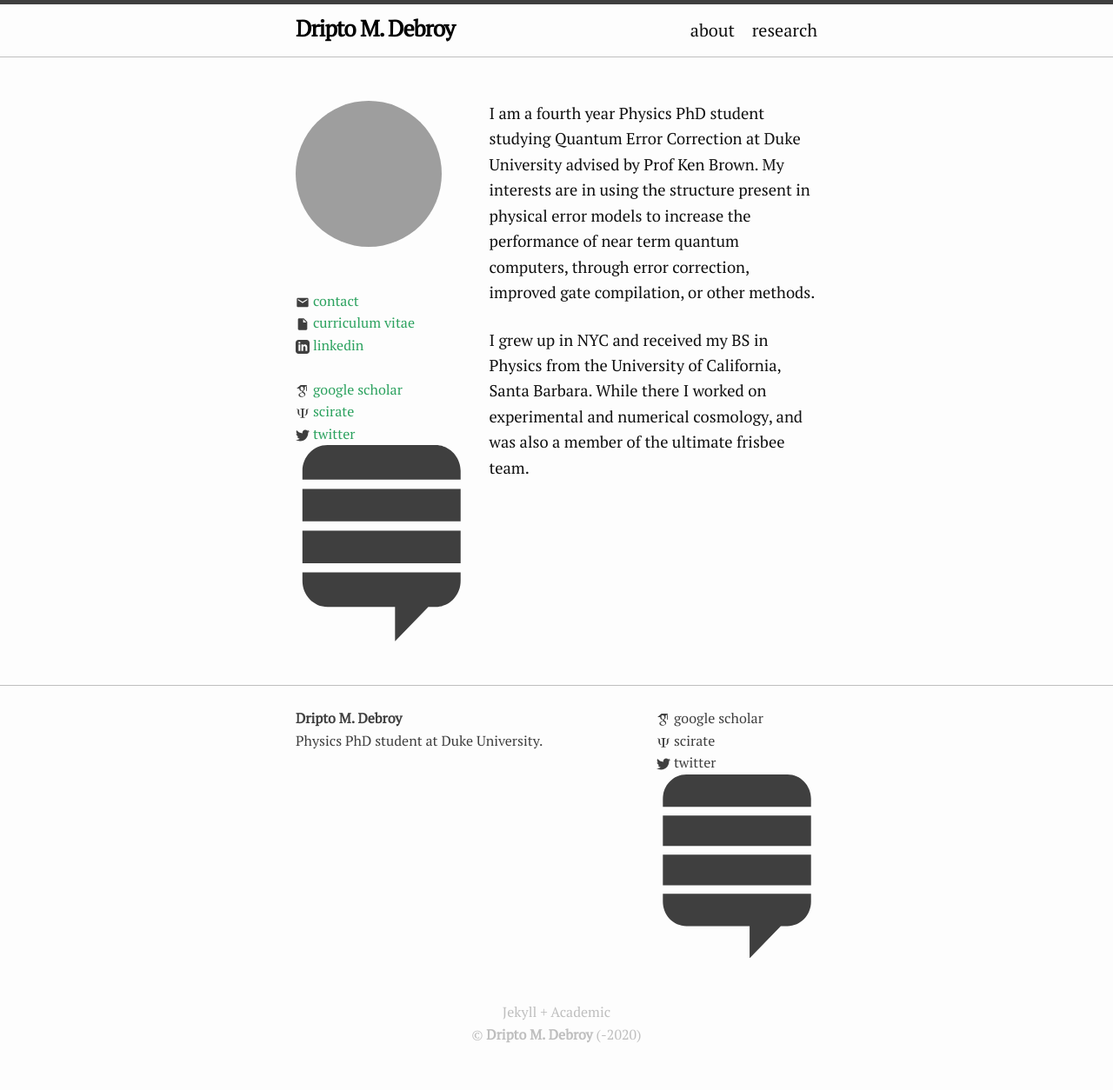
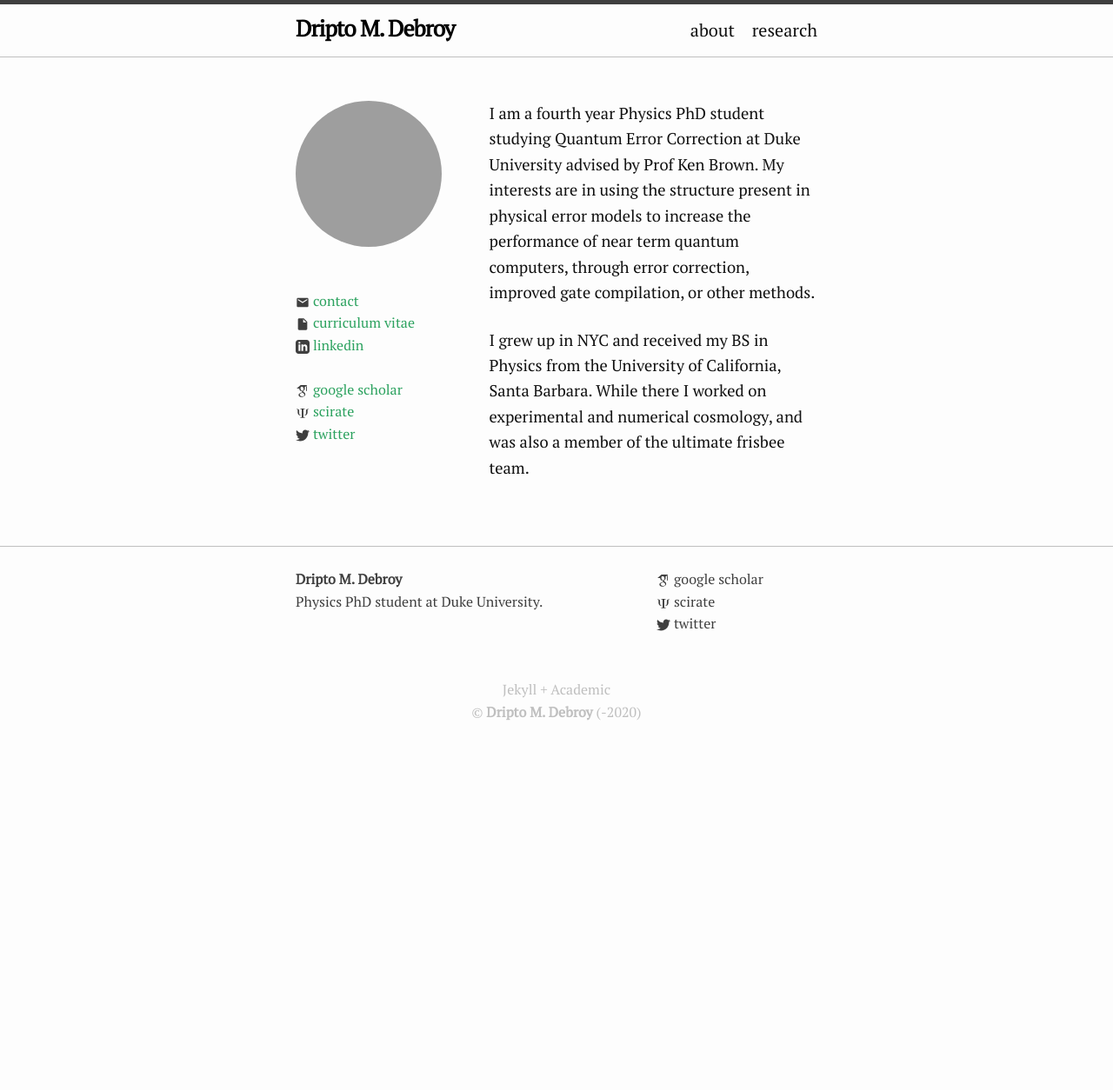
Before and after one commit to Dripto/dripto.github.io, a Jekyll site: the page built from index.markdown, in a window 1280 px wide. Shown: the whole page at 87% size. Built offline with Jekyll 4.4.1, drawn with Linux system fonts in a browser that asks for light colours; after the commit the page ends 900 px from its top, so only the background shows below that; grey boxes are pictures that could not be loaded.

Commit message:
Update contactlist.html

```diff
--- a/_includes/contactlist.html
+++ b/_includes/contactlist.html
@@ -34,9 +34,6 @@
   </li>
   {% endif %} -->
 
-  <li>
-    {% include _icons/Stack-Exchange.html username=dripto-debroy %}
-  </li>
 
 
 
```
